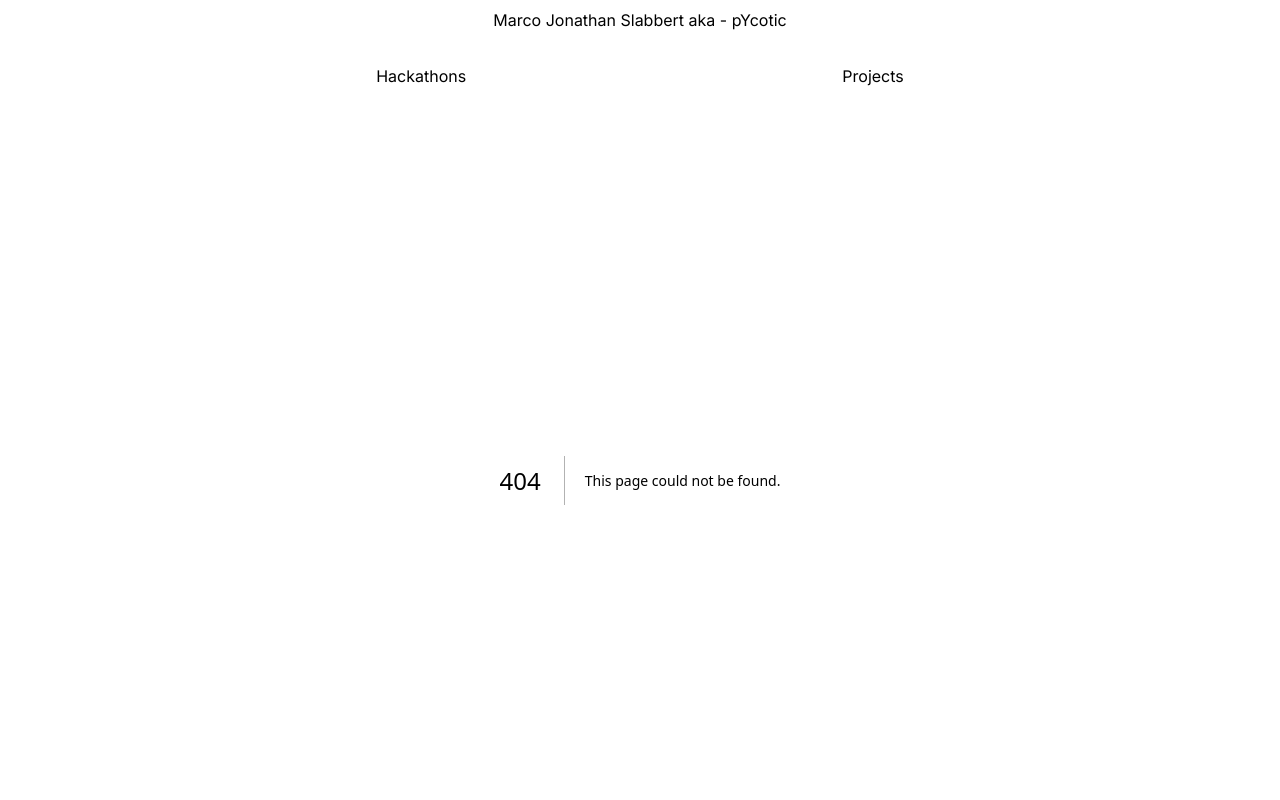
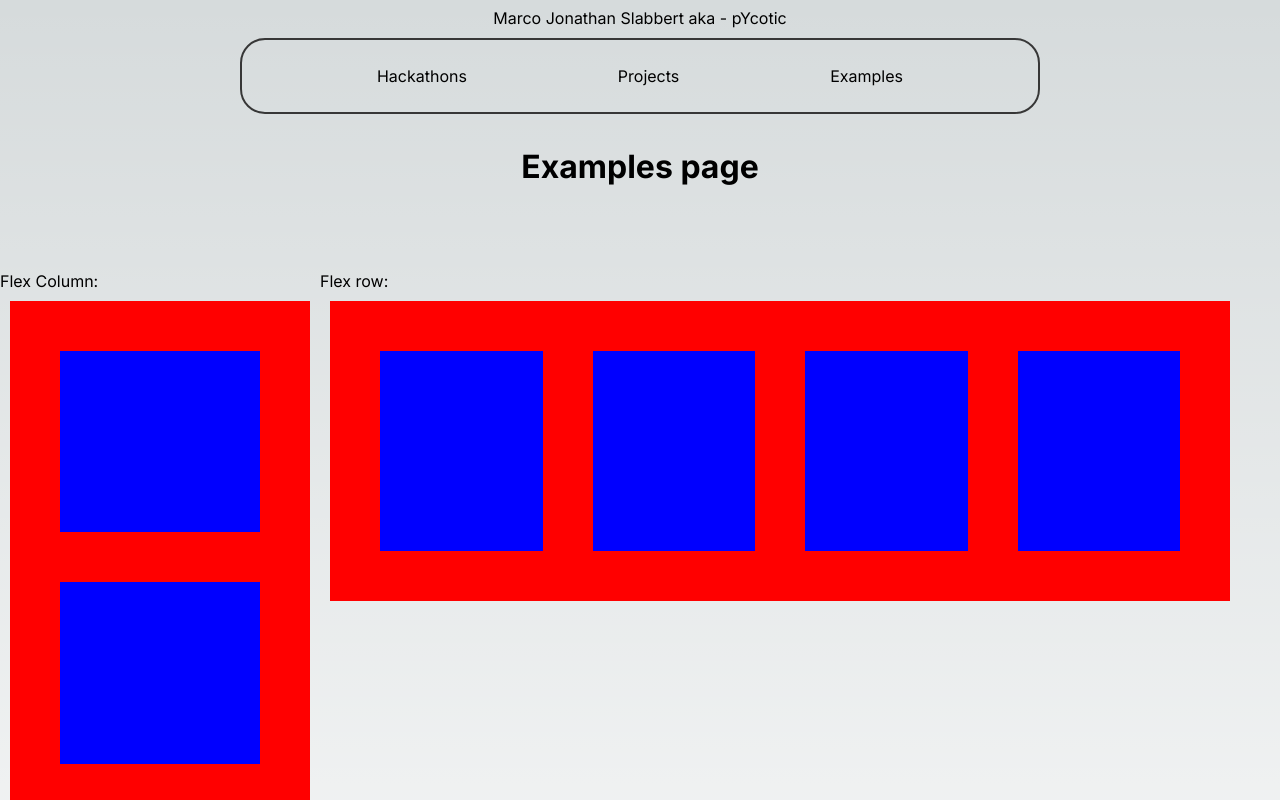
Before and after one commit to pYcotic/nextjs-blog, a Next.js app in the folder portfolio/: page /Examples in a window 1280 px wide. Before the commit this address had no page. Shown: the top 800 px of the page. Built offline with nearby package versions, Linux system fonts and the light colour scheme.

Commit message:
Styles on nav and profile modules

```diff
--- /dev/null
+++ b/portfolio/app/Examples/page.module.css
@@ -0,0 +1,27 @@
+.example {
+  display: flex;
+  flex-direction: column;
+  justify-content: center;
+}
+.title {
+  margin: 35px 0;
+  text-align: center;
+
+}
+.div {
+  display: flex;
+  flex-direction: row;
+  flex-wrap: wrap;
+}
+
+.side{
+  width: 200px;
+  padding: 15px;
+  margin: 10px;
+}
+
+.content {
+  display: flex;
+  flex-direction: column;
+
+}
--- /dev/null
+++ b/portfolio/app/Examples/page.tsx
@@ -0,0 +1,30 @@
+import styles from "./page.module.css";
+
+import FlexColumn from "../components/examples/display/flexColumn/";
+import FlexRow from "../components/examples/display/flexRow/";
+
+export default function Examples() {
+  return (
+    <>
+      <div className={styles.example}>
+        <h1 className={styles.title}>Examples page</h1>
+        <div className={styles.div}>
+          <div className={styles.side}>
+            <div className={styles.content}>
+            </div>
+          </div>
+          <div className={styles.div}>
+            <div>
+              <p>Flex Column:</p>
+              <FlexColumn />
+            </div>
+            <div>
+              <p>Flex row:</p>
+              <FlexRow />
+            </div>
+          </div>
+        </div>
+      </div>
+    </>
+  )
+}
--- /dev/null
+++ b/portfolio/app/components/examples/display/flexColumn/index.module.css
@@ -0,0 +1,16 @@
+.container {
+	background-color: red;
+	width: 300px;
+	height: 975px;
+	margin: 10px;
+	padding: 25px;
+	display: flex;
+	flex-direction: column;
+}
+
+.item {
+	background-color: blue;
+	width: 200px;
+	height: 200px;
+	margin: 25px;
+}
--- /dev/null
+++ b/portfolio/app/components/examples/display/flexColumn/index.tsx
@@ -0,0 +1,14 @@
+import styles from "./index.module.css"
+
+export default function FlexColumn() {
+	return (
+		<>
+			<div className={styles.container}>
+				<div className={styles.item}></div>
+				<div className={styles.item}></div>
+				<div className={styles.item}></div>
+				<div className={styles.item}></div>
+			</div>
+		</>
+	)
+}
--- /dev/null
+++ b/portfolio/app/components/examples/display/flexRow/index.module.css
@@ -0,0 +1,16 @@
+.container {
+	background-color: red;
+	width: 900px;
+	height: 300px;
+	margin: 10px;
+	padding: 25px;
+	display: flex;
+	flex-direction: row;
+}
+
+.item {
+	background-color: blue;
+	width: 200px;
+	height: 200px;
+	margin: 25px;
+}
--- /dev/null
+++ b/portfolio/app/components/examples/display/flexRow/index.tsx
@@ -0,0 +1,14 @@
+import styles from "./index.module.css"
+
+export default function FlexRow() {
+	return (
+		<>
+			<div className={styles.container}>
+				<div className={styles.item}></div>
+				<div className={styles.item}></div>
+				<div className={styles.item}></div>
+				<div className={styles.item}></div>
+			</div>
+		</>
+	)
+}
--- a/portfolio/app/components/navigation/navbar/index.module.css
+++ b/portfolio/app/components/navigation/navbar/index.module.css
@@ -1,8 +1,10 @@
 .navbar {
 	width: 100%;
-	height: 5rem;
+	height: 7rem;
 	position: sticky;
 	top: 0px;
+	display: flex;
+	justify-content: center;
 
 /* w-full h-20 bg-emerald-800 sticky top-0 */
 }
@@ -15,6 +17,8 @@
 	padding-left: 1rem;
 	padding-right: 1rem;
 	height: 100%;
+	justify-contents: center;
+	align-items: center;
 /* container mx-auto px-4 h-fill */
 }
 
@@ -22,7 +26,7 @@
 	display: flex;
 	flex-direction: column;
 	justify-content: space-evenly;
-	width: 100%;
+	width: 800px;
 }
 
 .flex_box a {
@@ -43,6 +47,8 @@
 	justify-content: space-evenly;
 	align-items: center;
 	height: 100%;
+	border: 2px solid rgba(55, 55, 55, 200);
+	border-radius: 25px;
 }
 
 .links li {
@@ -56,4 +62,9 @@
 .links li:hover {
 	color: black;
 	background: white;
+	border-radius: 25px;
 }
+
+.links li a:hover {
+	text-decoration: none;
+}
--- a/portfolio/app/components/navigation/navbar/index.tsx
+++ b/portfolio/app/components/navigation/navbar/index.tsx
@@ -18,6 +18,9 @@ const Navbar = () => {
 							<li>
 								<Link href="/Projects">Projects</Link>
 							</li>
+							<li>
+								<Link href="/Examples">Examples</Link>
+							</li>
 						</ul>
 					</div>
 				</div>
--- /dev/null
+++ b/portfolio/app/components/profile/index.module.css
@@ -0,0 +1,28 @@
+.profile {
+	display: flex;
+	flex-direction: column;
+	justify-content: center;
+	padding: 25px 50px;
+	text-align: center;
+	width: 800px;
+	border: 1px solid rgba(55, 55, 55, 20);
+	border-radius: 5px;
+	padding: 20px;
+	margin: 25px;
+}
+
+.profile_picture {
+	background: rgba(55, 55, 55, 20);
+	border: 1px solid #ddd;
+	border-radius: 65%;
+	padding: 1rem;
+	margin: 2rem;
+	height: auto;
+	max-width: 50%;
+
+}
+
+.content {
+	display: flex;
+	flex-direction: row;
+}
--- a/portfolio/app/page.tsx
+++ b/portfolio/app/page.tsx
@@ -1,4 +1,4 @@
-import Image from "next/image";
+import styles from "./page.module.css";
 import Profile from "./components/profile";
 
 export default function Home() {
```
Also changed, not shown: portfolio/app/components/profile/index.tsx (+14 -4 lines), portfolio/app/page.module.css (+5 -6 lines).
